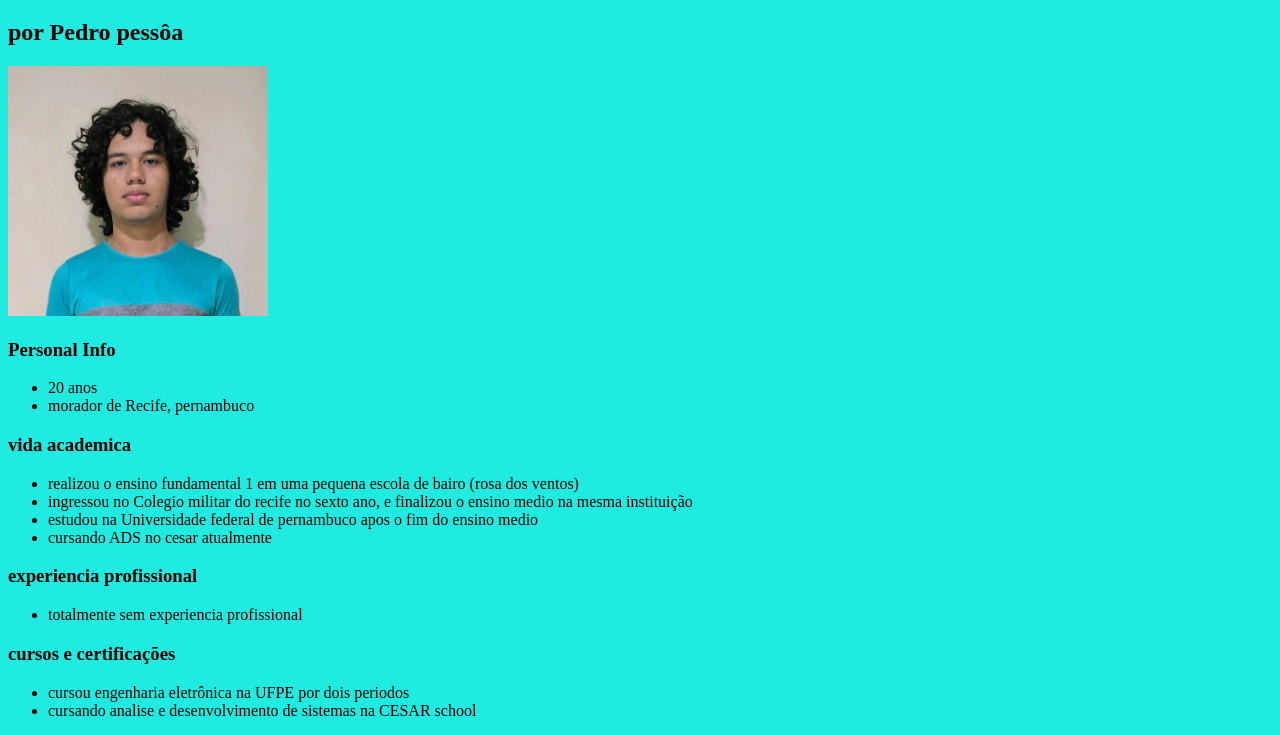
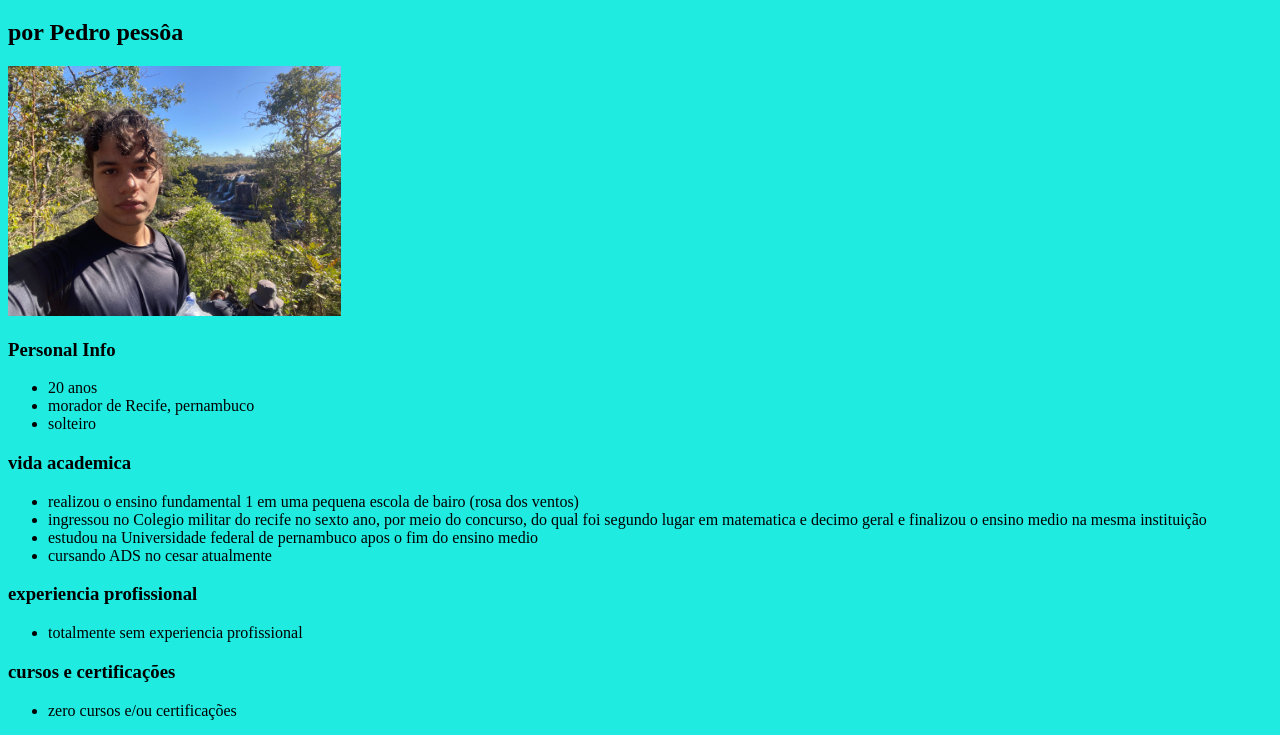
Before and after one commit to Ppan-droid/projeto-cezar, a plain HTML site: page index.html in a window 1280 px wide. Shown: the part 61-796 px from the top of the page. Drawn offline with Linux system fonts and the light colour scheme.

Commit message:
pequeno update

```diff
--- a/index.html
+++ b/index.html
@@ -9,18 +9,19 @@
     <h1>Meu curriculo</h1>
     <h2>por Pedro pessôa</h2>
 
-    <img src=./Assets/teste.jpg widht="100" height="250">
+    <img src=./Assets/oficial.jpg widht="100" height="250">
 
     <h3>Personal Info</h3>
      <ul>
         <li>20 anos</li>
         <li>morador de Recife, pernambuco</li>
+        <li>solteiro</li>
      </ul>
 
      <h3>vida academica</h3>
      <ul>
         <li>realizou o ensino fundamental 1 em uma pequena escola de bairo (rosa dos ventos) </li>
-        <li>ingressou no Colegio militar do recife no sexto ano, e finalizou o ensino medio na mesma instituição</li>
+        <li>ingressou no Colegio militar do recife no sexto ano, por meio do concurso, do qual foi segundo lugar em matematica e decimo geral e finalizou o ensino medio na mesma instituição</li>
         <li>estudou na Universidade federal de pernambuco apos o fim do ensino medio</li>
         <li>cursando ADS no cesar atualmente</li>
      </ul>
@@ -30,8 +31,7 @@
 
      <h3>cursos e certificações</h3>
      <ul>
-        <li>cursou engenharia eletrônica na UFPE por dois periodos</li>
-        <li>cursando analise e desenvolvimento de sistemas na CESAR school</li>
+       <li>zero cursos e/ou certificações</li>
      </ul>
 
      <h3>idiomas</h3>
@@ -46,4 +46,5 @@
       /
       <a href="http://www.linkedin.com/in/pedro-pess%C3%B4a-2a4b95364"> meu linkedin </a>
 </body>
+
 </html>
```
